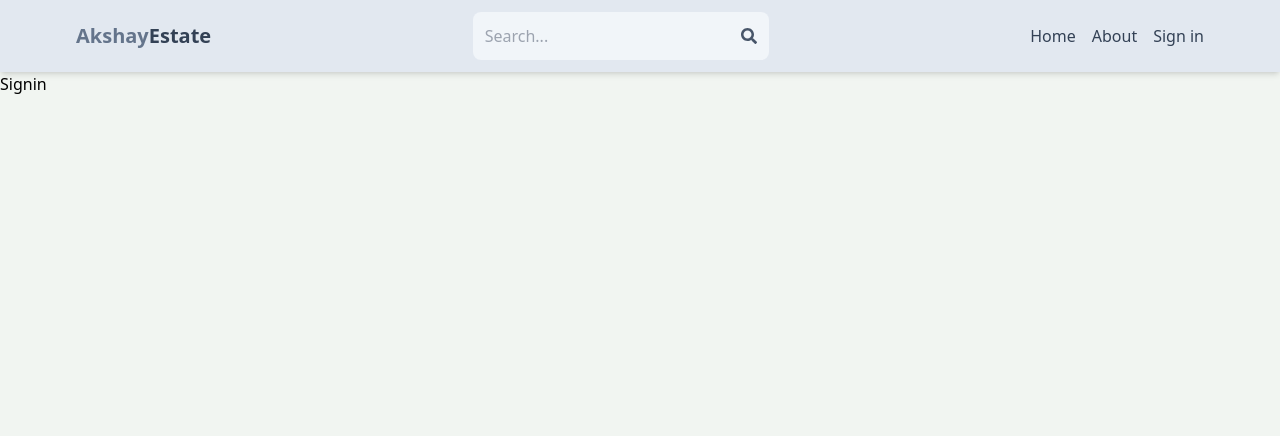
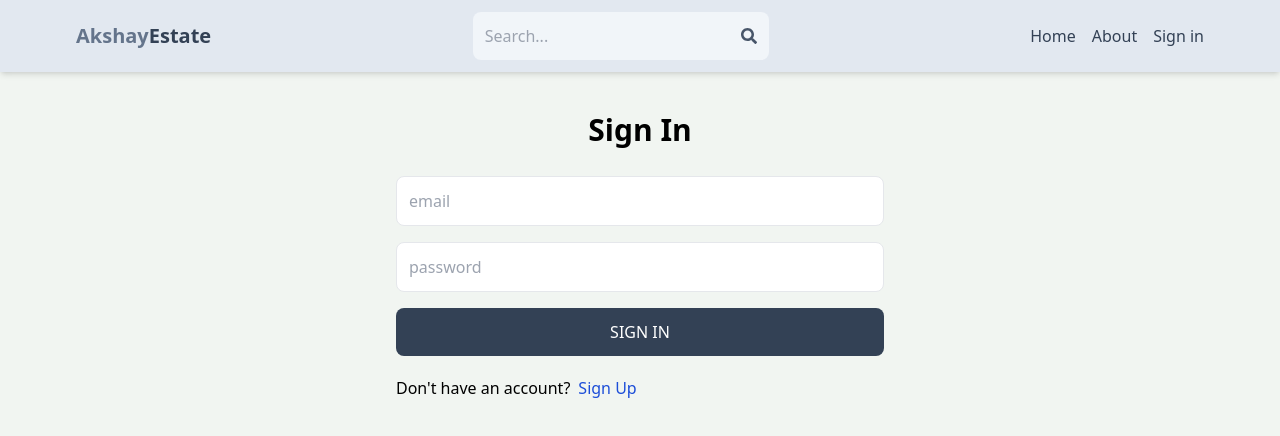
Before and after one commit to akshayskumar004/mern-estate, a React (Vite) app in the folder client/: page /sign-in in a window 1280 px wide. Shown: the top 436 px of the page. Built offline with nearby package versions, Linux system fonts and the light colour scheme.

Commit message:
SignIn functionality

```diff
--- a/client/src/pages/SignIn.jsx
+++ b/client/src/pages/SignIn.jsx
@@ -1,5 +1,79 @@
-import React from "react";
+import { useState } from "react";
+import { Link, useNavigate } from "react-router-dom";
 
 export default function Signin() {
-  return <div>Signin</div>;
+  const [formData, setFormData] = useState({});
+  const [error, setError] = useState(null);
+  const [loading, setLoading] = useState(false);
+  const navigate = useNavigate();
+  const dontAcc = `Don't have an account?`;
+
+  const handleChange = (e) => {
+    const { id, value } = e.target;
+    setFormData({
+      ...formData,
+      [id]: value,
+    });
+  };
+  const handleSubmit = async (e) => {
+    e.preventDefault();
+    try {
+      setLoading(true);
+      const res = await fetch("/api/auth/signin", {
+        method: "POST",
+        headers: {
+          "Content-Type": "application/json",
+        },
+        body: JSON.stringify(formData),
+      });
+
+      const data = await res.json();
+
+      if (data.success === false) {
+        setLoading(false);
+        setError(data.message);
+        return;
+      }
+      setLoading(false);
+      setError(null);
+      navigate("/");
+    } catch (error) {
+      setLoading(false);
+      setError(error.message);
+    }
+  };
+  return (
+    <div className="p-3 max-w-lg mx-auto">
+      <h1 className="text-3xl text-center font-semibold my-7">Sign In</h1>
+      <form className="flex flex-col gap-4" onSubmit={handleSubmit}>
+        <input
+          type="email"
+          placeholder="email"
+          className="border p-3 rounded-lg"
+          id="email"
+          onChange={handleChange}
+        />
+        <input
+          type="password"
+          placeholder="password"
+          className="border p-3 rounded-lg"
+          id="password"
+          onChange={handleChange}
+        />
+        <button
+          disabled={loading}
+          className="bg-slate-700 text-white p-3 rounded-lg uppercase hover:opacity-95 disabled:opacity-80"
+        >
+          {loading ? "Loading..." : "Sign In"}
+        </button>
+      </form>
+      <div className="flex gap-2 mt-5">
+        <p>{dontAcc}</p>
+        <Link to={"/sign-up"}>
+          <span className="text-blue-700">Sign Up</span>
+        </Link>
+      </div>
+      {error && <p className="text-red-500 mt-5">{error}</p>}
+    </div>
+  );
 }
```
